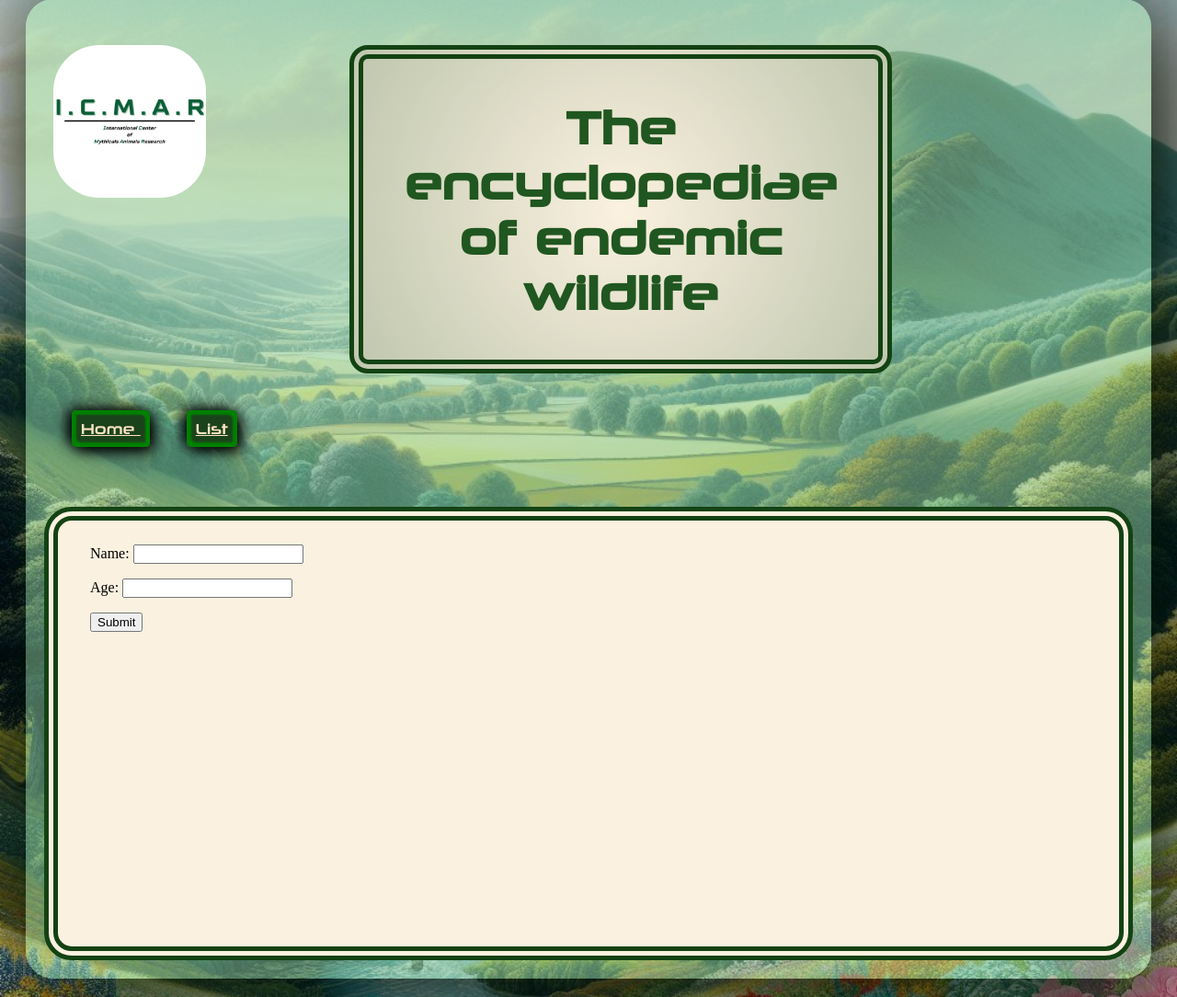
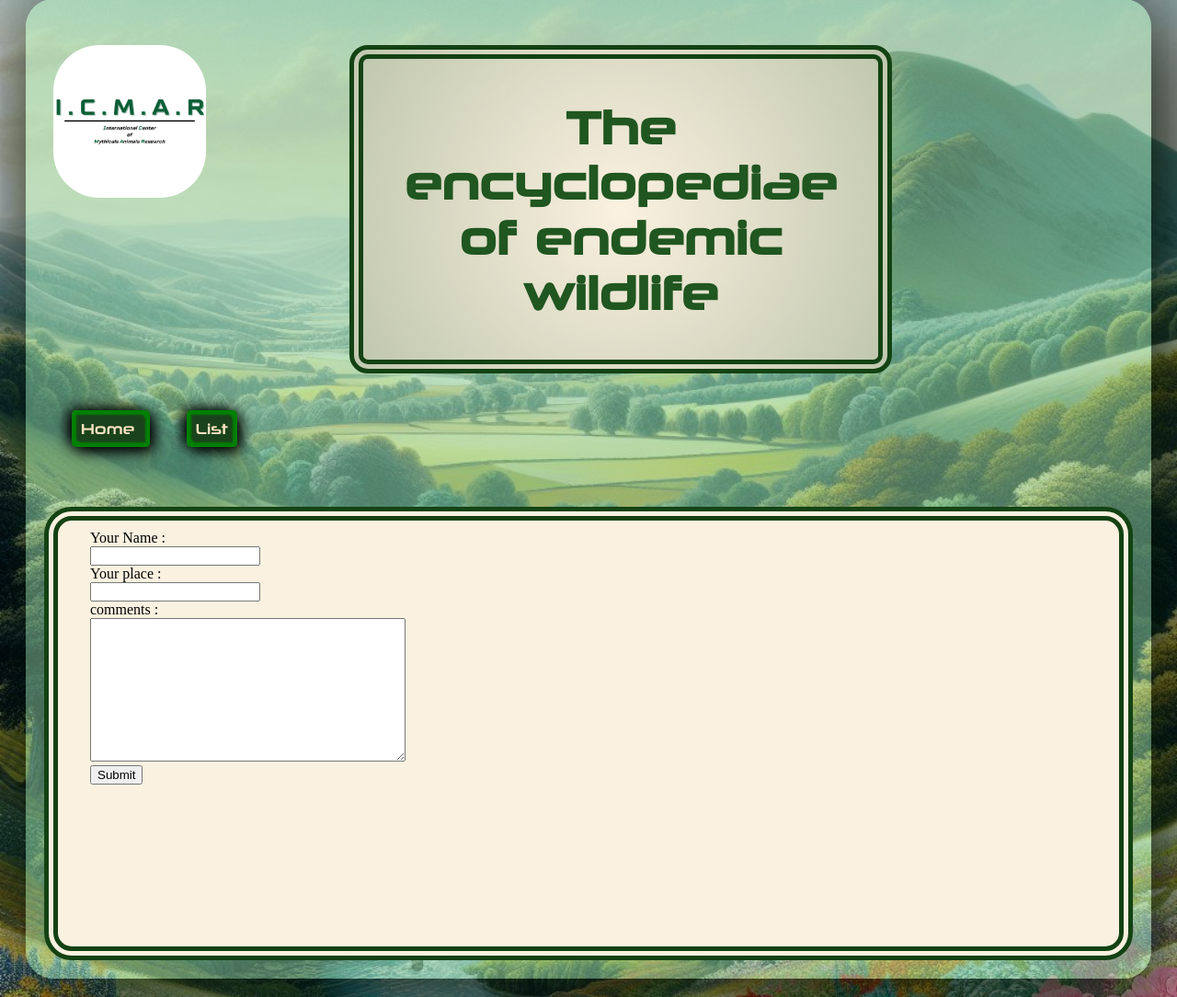
Before and after one commit to theomarci/Encyclopedia-of-monster, a Django app: page /mons/test/ in a window 1280 px wide. Shown: the part 21-1105 px from the top of the page at 92% size. Run offline with Django 5.2, Linux system fonts and the light colour scheme.

Commit message:
Test sur les form

```diff
--- a/Encyclopediae/theEncyclopedia/MonstersDataBase/forms.py
+++ b/Encyclopediae/theEncyclopedia/MonstersDataBase/forms.py
@@ -1,8 +1,7 @@
 from django import forms
-from django.core.exceptions import ValidationError
-from .models import Character
+from .models import FeedbackForm
 
-class MyForms(forms.ModelForm):
-    class Meta:
-        model = Character
-        fields = '__all__'
+class Form(forms.ModelForm) :
+    class Meta :
+        model = FeedbackForm
+        fields = ['name', 'place', 'message']
--- a/Encyclopediae/theEncyclopedia/MonstersDataBase/models.py
+++ b/Encyclopediae/theEncyclopedia/MonstersDataBase/models.py
@@ -17,6 +17,7 @@ class monsters(models.Model):
 
 #-----------------------------------------------------------TEST-----------------------------------------------------------------------------------
 
-class Character(models.Model):
-    name = models.CharField(max_length=100)
-    age = models.IntegerField()
+class FeedbackForm(models.Model):
+    name = models.CharField(max_length = 100)
+    place = models.CharField(max_length = 100)
+    message = models.TextField(max_length = 200)
--- a/Encyclopediae/theEncyclopedia/MonstersDataBase/static/front.css
+++ b/Encyclopediae/theEncyclopedia/MonstersDataBase/static/front.css
@@ -1,3 +1,12 @@
+/* SUMMARY :
+1) General
+2) Header
+3)Navigation menu
+4) Home Page main
+5) Font */
+
+
+/* --------------------------------------------------------------------GENERAL------------------------------------------------------------------------------- */
 .home {
   background-image: url("landscape.jpg");
   background-repeat: no-repeat;
@@ -18,6 +27,8 @@
   grid-row-end: 3;
   box-shadow:10px 10px 135px 21px rgb(1, 20, 1);
 }
+
+/* ----------------------------------------------------------------------HEADER------------------------------------------------------------------------------ */
 
 .top {
   grid-column-start: 1;
@@ -75,6 +86,8 @@
   color: rgb(32, 86, 32);
 }
 
+/* ---------------------------------------------------------------NAVIGATION MENU---------------------------------------------------------------------------- */
+
 .nav-bar {
   grid-column-start: 1;
   grid-column-end: 4;
@@ -96,6 +109,7 @@
               5px 5px 15px black,
               -5px -2px 15px black;
   font-family: ScienceFont;
+  text-decoration: none;
 }
 
 .btnNav:hover {
@@ -109,6 +123,8 @@
     -5px 5px 2px green inset,
     5px -5px 2px green inset;
 }
+
+/* -----------------------------------------------------------------MAIN------------------------------------------------------------------------------------ */
 
 .main {
   grid-column-start: 1;
@@ -169,6 +185,8 @@
   margin-bottom: 40px;
 }
 
+/* -----------------------------------------------------------------------------FONT--------------------------------------------------------------------- */
+
 @font-face {
   font-family: ScienceFont;
   src: url(neuropolitical.otf);
--- a/Encyclopediae/theEncyclopedia/MonstersDataBase/templates/test.html
+++ b/Encyclopediae/theEncyclopedia/MonstersDataBase/templates/test.html
@@ -4,7 +4,14 @@
 
 <body>
    <form method="post">
-        {% csrf_token %} {{ form.as_p }} <button type="submit"> Submit </button>
+    {% csrf_token %}
+    <label for="id_name">Your Name : </label><br>
+    {{ form.name }}<br>
+    <label for="id_place"> Your place : </label><br>
+    {{ form.place }}<br>
+    <label for="id_comments"> comments : </label><br>
+    {{ form.message }}<br>
+    <button type="submit"> Submit </button>
    </form>
 </body>
 
--- a/Encyclopediae/theEncyclopedia/MonstersDataBase/urls.py
+++ b/Encyclopediae/theEncyclopedia/MonstersDataBase/urls.py
@@ -6,5 +6,5 @@ urlpatterns = [
     path('list/', views.MonstersJson),
     path('list/details/<int:id>', views.details),
     path('list/mammals', views.Mammals),
-    path('test/', views.my_view),
+    path('test/', views.feedback_view)
 ]
--- a/Encyclopediae/theEncyclopedia/MonstersDataBase/views.py
+++ b/Encyclopediae/theEncyclopedia/MonstersDataBase/views.py
@@ -2,7 +2,7 @@ from django.shortcuts import render
 from django.http import HttpResponse
 from django.template import loader
 from .models import monsters
-from .forms import MyForms
+from .forms import Form
 
 # Create your views here.
 
@@ -41,24 +41,14 @@ def Mammals(request):
 
 #---------------------------------------------------------------------------------------------TEST---------------------------------------------------------
 
-def test(request):
-    template = loader.get_template("test.html")
-    return HttpResponse(template.render())
-
-def my_view(request):
-    if request.method == 'POST':
-        form = MyForms(request.POST)
-        if form.is_valid():
-            form.save()
+def feedback_view(request):
+    if request.method == 'POST' :
+        form = Form(request.POST)
+        if form.is_valid() :
             return render(request, 'test.html')
-        else:
-            context = {
-                'form': form
-            }
-            return render(request, 'test.html', context)
-    else:
-        form = MyForms()
-    context = {
-        'form': form
-    }
+    else :
+        form = Form()
+        context = {
+            'form': form
+        }
     return render(request, 'test.html', context)
```
Also changed, not shown: Encyclopediae/theEncyclopedia/MonstersDataBase/migrations/0004_delete_character.py (added), Encyclopediae/theEncyclopedia/MonstersDataBase/migrations/0005_user.py (added), Encyclopediae/theEncyclopedia/db.sqlite3.
